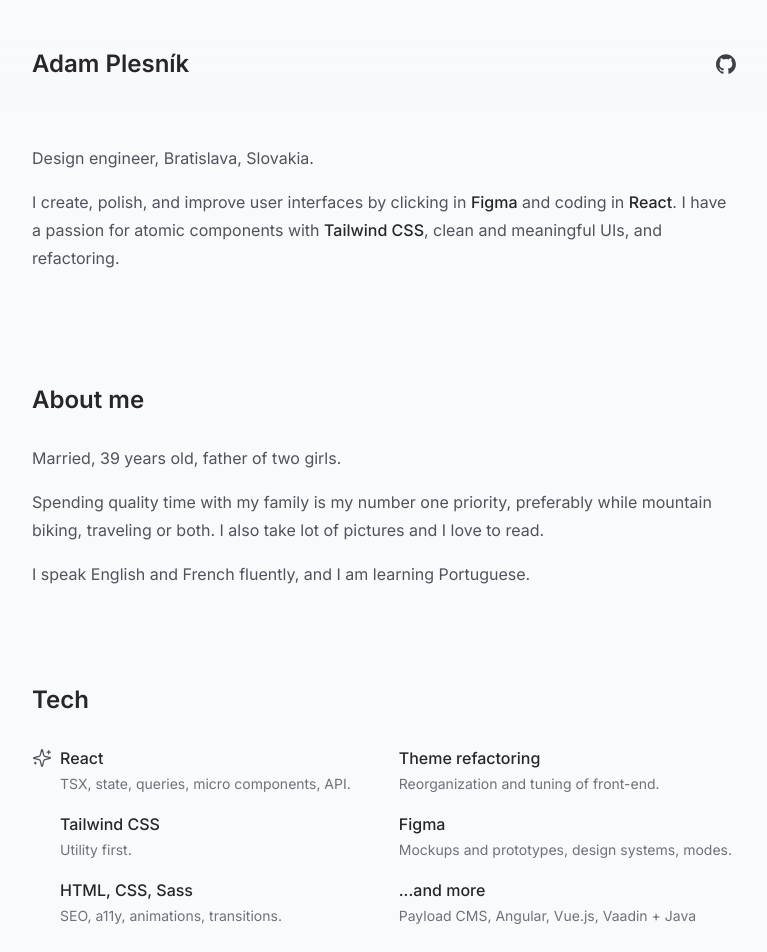
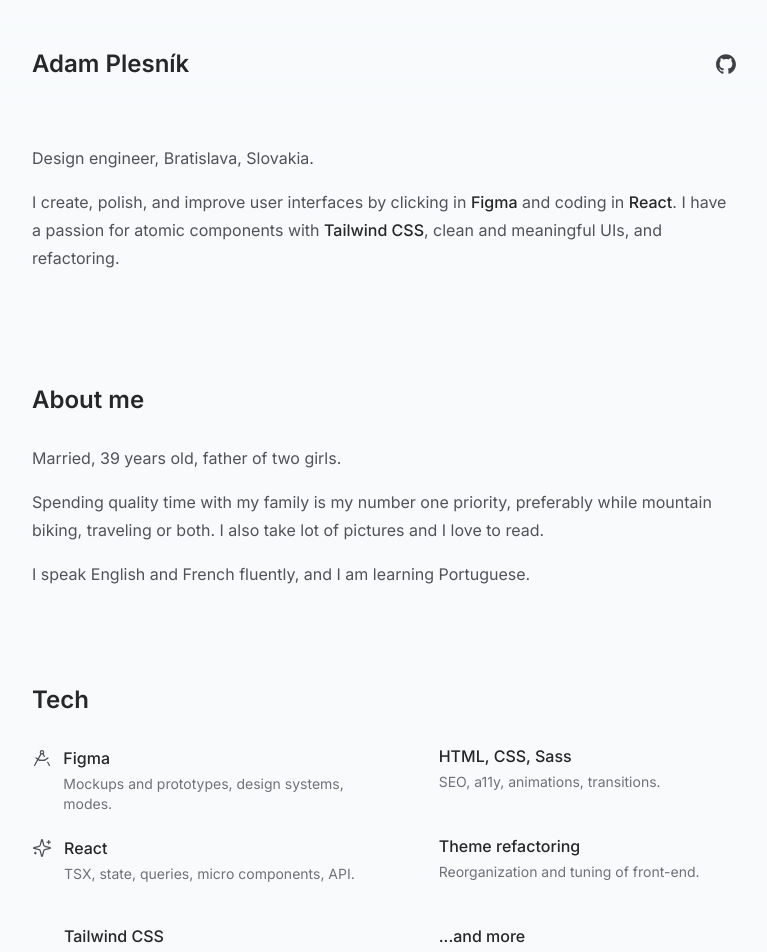
Before and after one commit to adamplesnik/adamplesnik.com, a React (Vite) app: page / in a window 1280 px wide. Shown: the top 952 px of the page, without its empty margins (256-1023 px from the left). Built offline with nearby package versions, Linux system fonts and the light colour scheme.

Commit message:
Update tech

```diff
--- a/src/content/Tech.tsx
+++ b/src/content/Tech.tsx
@@ -1,12 +1,18 @@
 import Em from '@/components/Em'
 import Icon from '@/components/Icon'
 import Tile from '@/components/Tile'
-import { Sparkles } from 'lucide-react'
+import { DraftingCompass, LucideIcon, Sparkles } from 'lucide-react'
 
-const skills: { tech: string; description: string }[] = [
+const skills: { tech: string; description: string; skillIcon?: LucideIcon }[] = [
+  {
+    tech: 'Figma',
+    description: 'Mockups and prototypes, design systems, modes.',
+    skillIcon: DraftingCompass,
+  },
   {
     tech: 'React',
     description: 'TSX, state, queries, micro components, API.',
+    skillIcon: Sparkles,
   },
   { tech: 'Tailwind CSS', description: 'Utility first.' },
   { tech: 'HTML, CSS, Sass', description: 'SEO, a11y, animations, transitions.' },
@@ -14,17 +20,16 @@ const skills: { tech: string; description: string }[] = [
     tech: 'Theme refactoring',
     description: 'Reorganization and tuning of front-end.',
   },
-  { tech: 'Figma', description: 'Mockups and prototypes, design systems, modes.' },
   { tech: '...and more', description: 'Payload CMS, Angular, Vue.js, Vaadin + Java' },
 ]
 
 const Tech = () => {
   return (
     <Tile title="Tech" className="shrink-0 print:break-after-page">
-      <ul className="grid gap-4 md:grid-flow-col-dense md:grid-rows-3">
+      <ul className="grid gap-5 md:grid-flow-col-dense md:grid-rows-3">
         {skills.map((skill, i) => (
           <li key={i} className="group flex items-baseline gap-2">
-            <Icon Icon={Sparkles} className="opacity-0 group-first:opacity-100" />
+            <div className="w-6">{skill.skillIcon && <Icon Icon={skill.skillIcon} />}</div>
             <span className="flex flex-col gap-1">
               <Em>{skill.tech}</Em>
               <span className="block text-sm text-zinc-500">{skill.description}</span>
```
